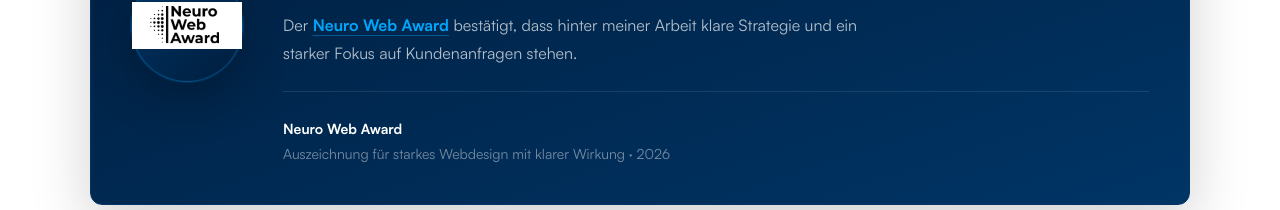
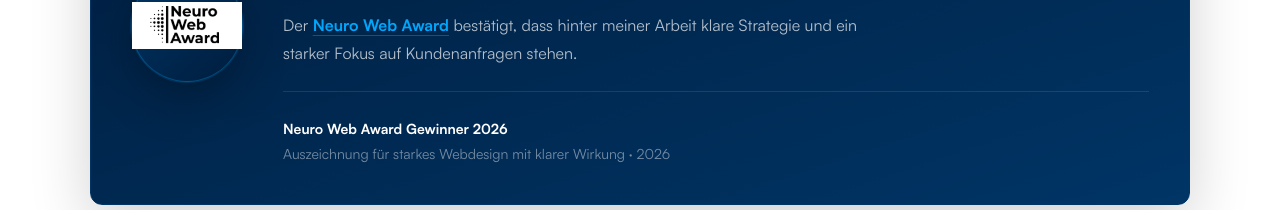
Before and after one commit to Franco-Cipolla/franco-cipolla-website, a React (Vite) app: page / in a window 1280 px wide. Shown: the part 1960-2170 px from the top of the page. Built offline with nearby package versions, Linux system fonts and the light colour scheme; no server answers.

Commit message:
gewinner

```diff
--- a/src/components/NeuroWebAward.jsx
+++ b/src/components/NeuroWebAward.jsx
@@ -99,7 +99,7 @@ const NeuroWebAward = ({ showCta = true, hasPadding = true }) => {
                     rel="noopener noreferrer"
                     className="text-sm font-semibold text-white transition-colors duration-200 hover:text-[#00A6FB]"
                   >
-                    Neuro Web Award
+                    Neuro Web Award Gewinner 2026
                   </a>
                   <p className="mt-1 text-sm text-white/45">
                     Auszeichnung für starkes Webdesign mit klarer Wirkung · 2026
```
